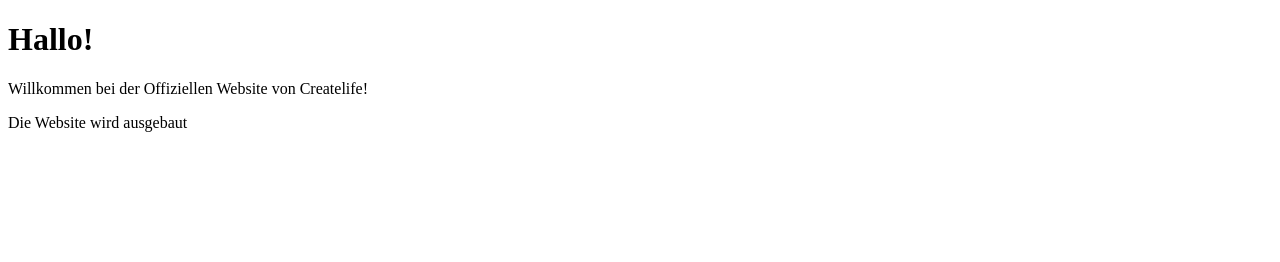
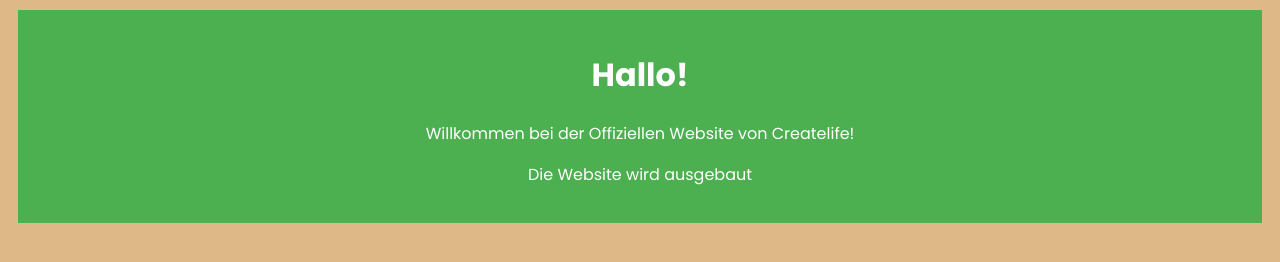
Before and after one commit to AGHUser2749/AGHUser2749.github.io, a plain HTML site: page index.html in a window 1280 px wide. Drawn offline with Linux system fonts and the light colour scheme.

Commit message:
Design Update

```diff
--- a/index.html
+++ b/index.html
@@ -1,14 +1,18 @@
 <!DOCTYPE html>
 <html lang="en">
+
 <head>
-    <meta charset="utf-8"/>
+    <meta charset="utf-8" />
     <title>Createlife | Offizielle Website</title>
     <link rel="stylesheet" href="style.css" />
 </head>
+
 <body>
-    <h1>Hallo!</h1>
-    <p>Willkommen bei der Offiziellen Website von Createlife!</p>
-    <p>Die Website wird ausgebaut</p>
+    <div class="willkommen">
+        <h1>Hallo!</h1>
+        <p>Willkommen bei der Offiziellen Website von Createlife!</p>
+        <p>Die Website wird ausgebaut</p>
+    </div>
 </body>
 
 </html>
--- a/style.css
+++ b/style.css
@@ -1,3 +1,35 @@
-.head{
-    background-color: aqua;
+
+@import url('https://fonts.googleapis.com/css2?family=JetBrains+Mono:ital,wght@0,100..800;1,100..800&family=Poppins:ital,wght@0,100;0,200;0,300;0,400;0,500;0,600;0,700;0,800;0,900;1,100;1,200;1,300;1,400;1,500;1,600;1,700;1,800;1,900&display=swap');
+
+body{
+    background-color: burlywood;
 }
+
+.container {
+    display: flex;
+    justify-content: center;
+    align-items: center;
+    height: 100vh;
+}
+
+.willkommen {
+    background-color: #4CAF50;
+    padding: 20px;
+    margin: 10px;
+    color: white;
+    text-align: center;
+    font-family: "Poppins";
+}
+
+@keyframes slideIn {
+    from {
+        transform: translateX(-100%);
+    }
+    to {
+        transform: translateX(0);
+    }
+}
+
+.willkommen {
+    animation: slideIn 1s ease-out;
+}
```
Also changed, not shown: script.js (added).
